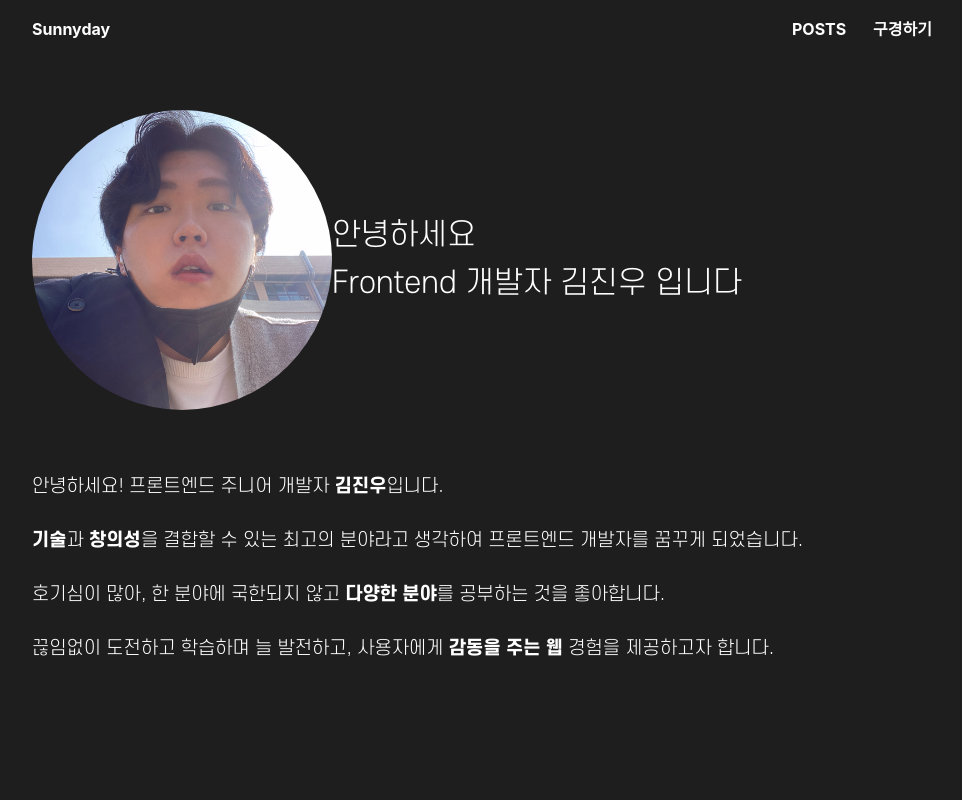
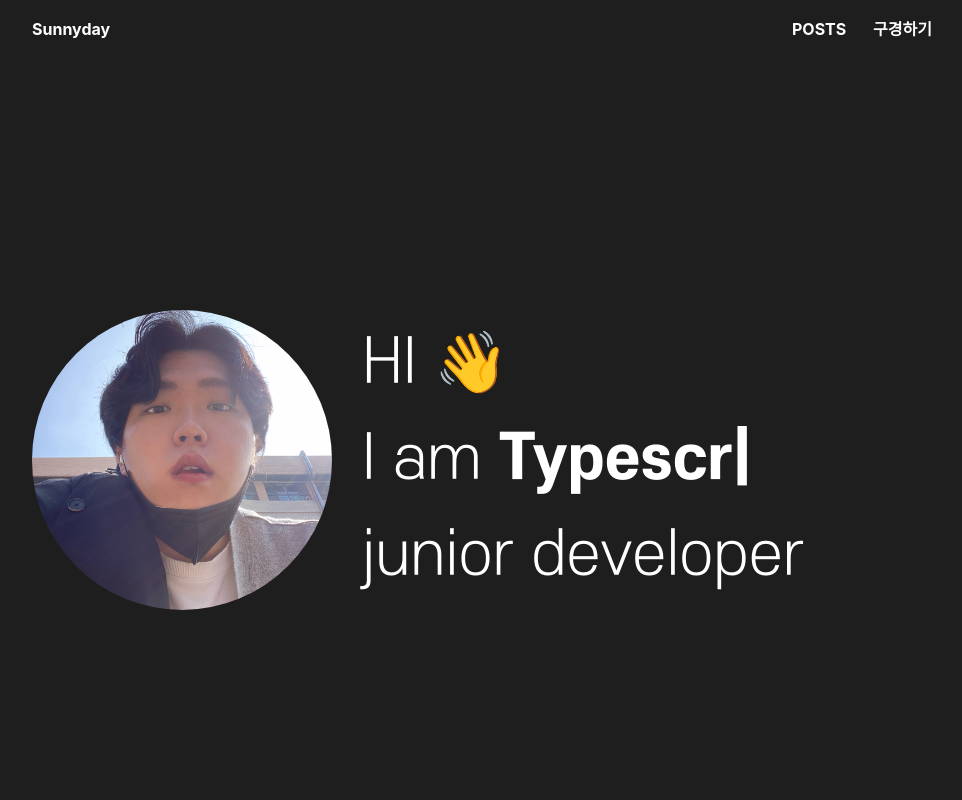
Before and after one commit to Sunny-jinn/sunnyday-next-blog, a Next.js app: page / in a window 1280 px wide. Shown: the top 800 px of the page, without its empty margins (158-1120 px from the left). Built offline with nearby package versions, Linux system fonts and the light colour scheme.

Commit message:
feat: 배너 타이핑 효과 추가

```diff
--- a/package.json
+++ b/package.json
@@ -17,6 +17,7 @@
     "next": "14.0.2",
     "react": "^18",
     "react-dom": "^18",
+    "react-typed": "^1.2.0",
     "remark": "^15.0.1",
     "remark-html": "^16.0.1"
   },
--- a/src/components/Banner/index.tsx
+++ b/src/components/Banner/index.tsx
@@ -1,6 +1,7 @@
 import Image from 'next/image';
 
 import * as S from './styled';
+import ReactTyped from 'react-typed';
 
 const Banner = () => {
   return (
@@ -12,10 +13,22 @@ const Banner = () => {
         height={300}
         style={{ borderRadius: 150 }}
       />
-      <div style={{ fontSize: 30 }}>
-        <div>안녕하세요</div>
-        <div>Frontend 개발자 김진우 입니다</div>
-      </div>
+      <S.Intro>
+        <div>HI 👋</div>
+        <div>
+          I am{' '}
+          <strong>
+            <ReactTyped
+              strings={['Frontend', 'Three.js', 'React', 'Typescript']}
+              typeSpeed={60}
+              backSpeed={40}
+              loop
+            />
+          </strong>
+          <br />
+          junior developer
+        </div>
+      </S.Intro>
     </S.Wrapper>
   );
 };
--- a/src/components/Banner/styled.ts
+++ b/src/components/Banner/styled.ts
@@ -2,7 +2,12 @@ import styled from '@emotion/styled';
 
 export const Wrapper = styled.div`
   width: 100%;
-  height: 400px;
+  height: 800px;
   display: flex;
   align-items: center;
 `;
+
+export const Intro = styled.div`
+  font-size: 60px;
+  margin-left: 30px;
+`;
```
Also changed, not shown: 1 other file (tests, documents, lock files or other folders).
